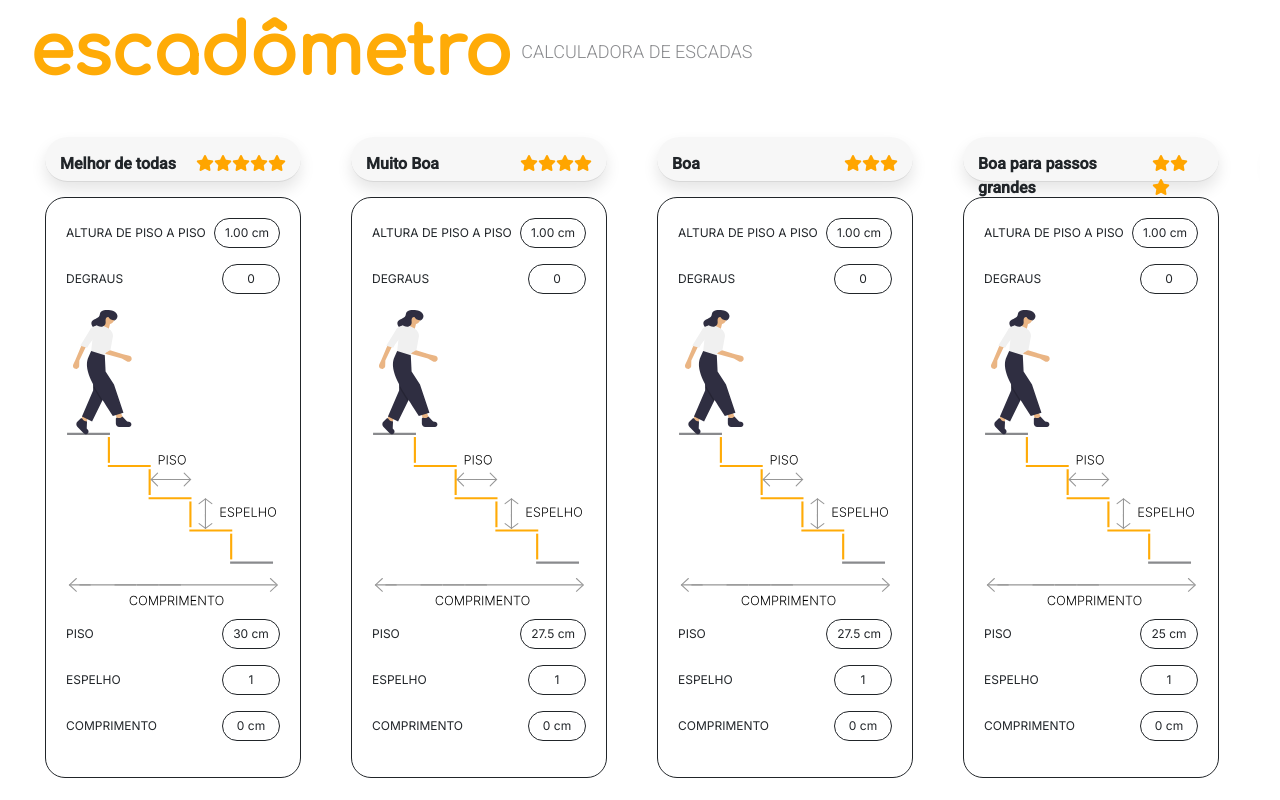
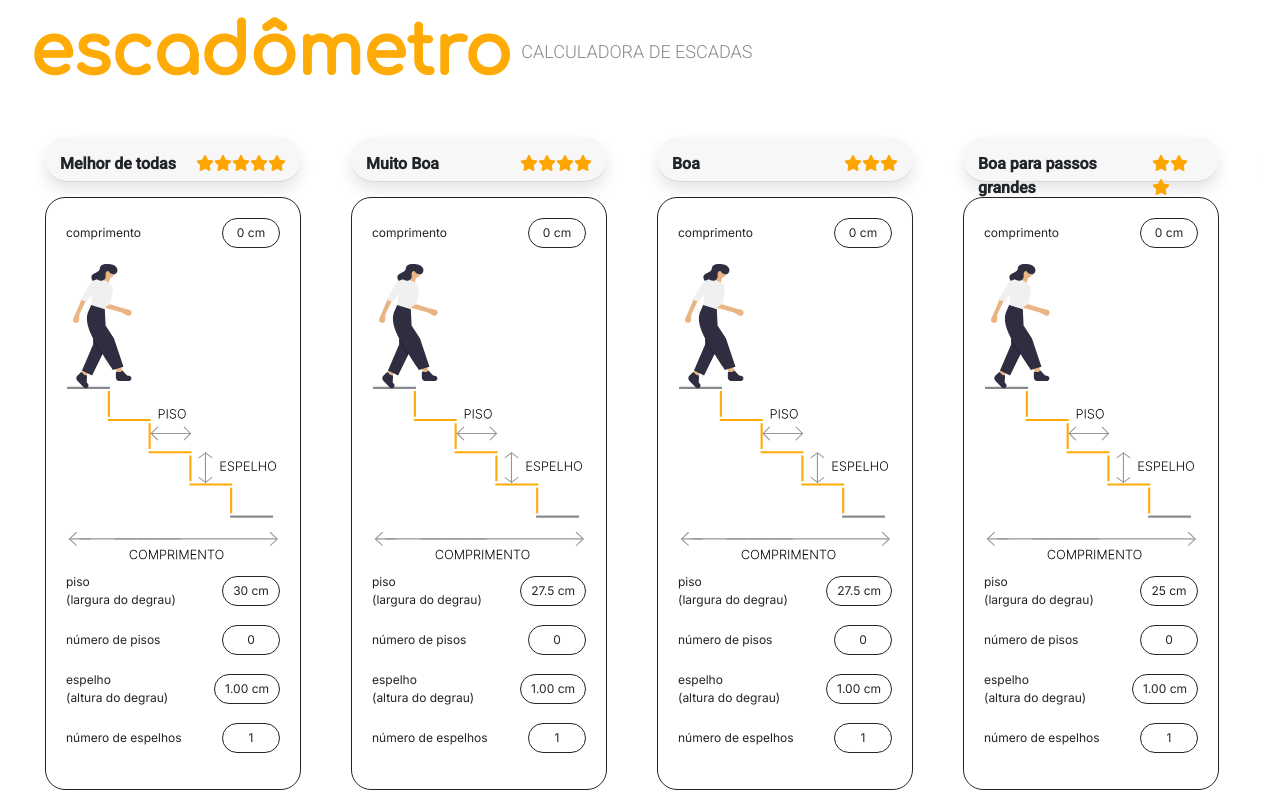
Before and after one commit to MarcosVRSDev/calculadora-escadas, an Angular app: page /resultado/1 in a window 1280 px wide. Built offline with nearby package versions, Linux system fonts and the light colour scheme.

Commit message:
Alterações gerais e inclusão de header

```diff
--- a/src/app/components/expand-card/expand-card.component.html
+++ b/src/app/components/expand-card/expand-card.component.html
@@ -19,24 +19,32 @@
     </div>
   </a>
   <div class="card-body" id="collapseExample" [ngbCollapse]="isCollapsed">
+    <img src="{{ imgSrc }}">
     <div class="item-card">
-      <p class="inter-light"><strong>ALTURA DE PISO A PISO</strong></p>
+      <p class="inter-light">
+        <strong>
+          piso <br>(largura do degrau)
+        </strong>
+      </p>
+      <p class="inter-light item-caixa"><strong>{{ floor }}</strong></p>
+    </div>
+
+    <div class="item-card">
+      <p class="inter-light"><strong>número de pisos</strong></p>
+      <p class="inter-light item-caixa"><strong>{{ steps }}</strong></p>
+    </div>
+
+    <div class="item-card">
+      <p class="inter-light">
+        <strong>
+          espelho <br>(altura do degrau)
+        </strong>
+      </p>
       <p class="inter-light item-caixa"><strong>{{ floorHeight }}</strong></p>
     </div>
 
     <div class="item-card">
-      <p class="inter-light"><strong>DEGRAUS</strong></p>
-      <p class="inter-light item-caixa"><strong>{{ steps }}</strong></p>
-    </div>
-
-    <img src="{{ imgSrc }}">
-    <div class="item-card">
-      <p class="inter-light"><strong>PISO</strong></p>
-      <p class="inter-light item-caixa"><strong>{{ floor }}</strong></p>
-    </div>
-
-    <div class="item-card">
-      <p class="inter-light"><strong>ESPELHO</strong></p>
+      <p class="inter-light"><strong>número de espelhos</strong></p>
       <p class="inter-light item-caixa"><strong>{{ mirror }}</strong></p>
     </div>
   </div>
--- a/src/app/components/expand-card/expand-card.component.scss
+++ b/src/app/components/expand-card/expand-card.component.scss
@@ -44,6 +44,12 @@ a {
   text-align: center;
   border-radius: 20px;
   background-color: #f7f7f7;
+  p {
+    text-align: left;
+  }
+  p.item-caixa {
+    text-align: center;
+  }
 }
 
 .item-card {
--- a/src/app/components/result-card/result-card.component.html
+++ b/src/app/components/result-card/result-card.component.html
@@ -1,29 +1,42 @@
 <div class="card">
   <div class="item-card">
-    <p class="inter-light"><strong>ALTURA DE PISO A PISO</strong></p>
-    <p class="inter-light item-caixa"><strong>{{ floorHeight }}</strong></p>
-  </div>
-
-  <div class="item-card">
-    <p class="inter-light"><strong>DEGRAUS</strong></p>
-    <p class="inter-light item-caixa"><strong>{{ steps }}</strong></p>
+    <p class="inter-light"><strong>comprimento</strong></p>
+    <p class="inter-light item-caixa"><strong>{{ length }}</strong></p>
   </div>
 
   <img src="{{ imgSrc }}">
   <div class="card-body">
     <div class="item-card">
-      <p class="inter-light"><strong>PISO</strong></p>
+      <p class="inter-light">
+        <strong>
+          piso <br>(largura do degrau)
+        </strong>
+      </p>
       <p class="inter-light item-caixa"><strong>{{ floor }}</strong></p>
     </div>
 
     <div class="item-card">
-      <p class="inter-light"><strong>ESPELHO</strong></p>
+      <p class="inter-light"><strong>número de pisos</strong></p>
+      <p class="inter-light item-caixa"><strong>{{ steps }}</strong></p>
+    </div>
+
+    <div class="item-card">
+      <p class="inter-light">
+        <strong>
+          espelho <br>(altura do degrau)
+        </strong>
+      </p>
+      <p class="inter-light item-caixa"><strong>{{ floorHeight }}</strong></p>
+    </div>
+
+    <div class="item-card">
+      <p class="inter-light">
+        <strong>
+          número de espelhos
+        </strong>
+      </p>
       <p class="inter-light item-caixa"><strong>{{ mirror }}</strong></p>
     </div>
 
-    <div class="item-card">
-      <p class="inter-light"><strong>COMPRIMENTO</strong></p>
-      <p class="inter-light item-caixa"><strong>{{ length }}</strong></p>
-    </div>
   </div>
 </div>
--- a/src/app/components/result-card/result-card.component.scss
+++ b/src/app/components/result-card/result-card.component.scss
@@ -21,8 +21,8 @@
 }
 
 .item-caixa {
-  min-width: 58px;
-  min-height: 30px;
+  min-width: 58px !important;
+  min-height: 30px !important;
   text-align: center;
   border: 1px solid;
   border-radius: 30px;
--- a/src/app/pages/landing-page/landing-page.component.html
+++ b/src/app/pages/landing-page/landing-page.component.html
@@ -1,4 +1,8 @@
 <div id="landing-page">
+  <header>
+    <p>MOM</p>
+  </header>
+  <div class="content">
     <form [formGroup]="form">
       <div id="secao-inicial">
         <h1 class="confortaa titulo">escadômetro</h1>
@@ -7,7 +11,8 @@
         <input id="alturaEscada" class="inter-light inputbox" type="text" formControlName="stairHeight"
           placeholder="indique o valor em cm">
         <div class="botao-web">
-        <button type="button" class="btn-padrao inter-light" (click)="goToResult()" [disabled]="form.invalid">ver todas
+          <button type="button" class="btn-padrao inter-light" (click)="goToResult()" [disabled]="form.invalid">ver
+            todas
             as opções -></button>
         </div>
       </div>
@@ -28,3 +33,4 @@
       </div>
     </div>
   </div>
+</div>
--- a/src/app/pages/landing-page/landing-page.component.scss
+++ b/src/app/pages/landing-page/landing-page.component.scss
@@ -1,13 +1,28 @@
 #landing-page {
   background: linear-gradient(180deg, rgba(231, 173, 129, 1) 0%, rgba(247, 191, 115, 1) 100%);
   color: #fff;
-  height: 100vh;
-  width: 100vw;
+  height: 100%;
+  width: 100%;
   padding: 10px;
+  display: flex;
+  flex-direction: column;
+  overflow: auto;
+  -ms-overflow-style: none; /* IE and Edge */
+  scrollbar-width: none; /* Firefox */
+
+  header {
+    display: flex;
+    justify-content: flex-end;
+    padding-right: 20px;
+    font-family: Arial;
+  }
+
+  .content {
     display: flex;
     flex-direction: row;
     justify-content: center;
     align-items: center;
+  }
 
   input:focus {
     outline: none !important;
@@ -93,6 +108,7 @@
   }
 
   @media only screen and (min-width: 371px) and (max-width: 700px) {
+    .content {
       flex-direction: column;
 
       #secao-inicial {
@@ -150,8 +166,10 @@
         }
       }
     }
+  }
 
   @media only screen and (max-width: 370px) {
+    .content {
       flex-direction: column;
 
       .botao-web {
@@ -209,3 +227,8 @@
       }
     }
   }
+}
+
+#landing-page::-webkit-scrollbar {
+  display: none;
+}
```
Also changed, not shown: src/styles.scss (+17 -10 lines). Lines whose indentation alone changed are shown as unchanged.
